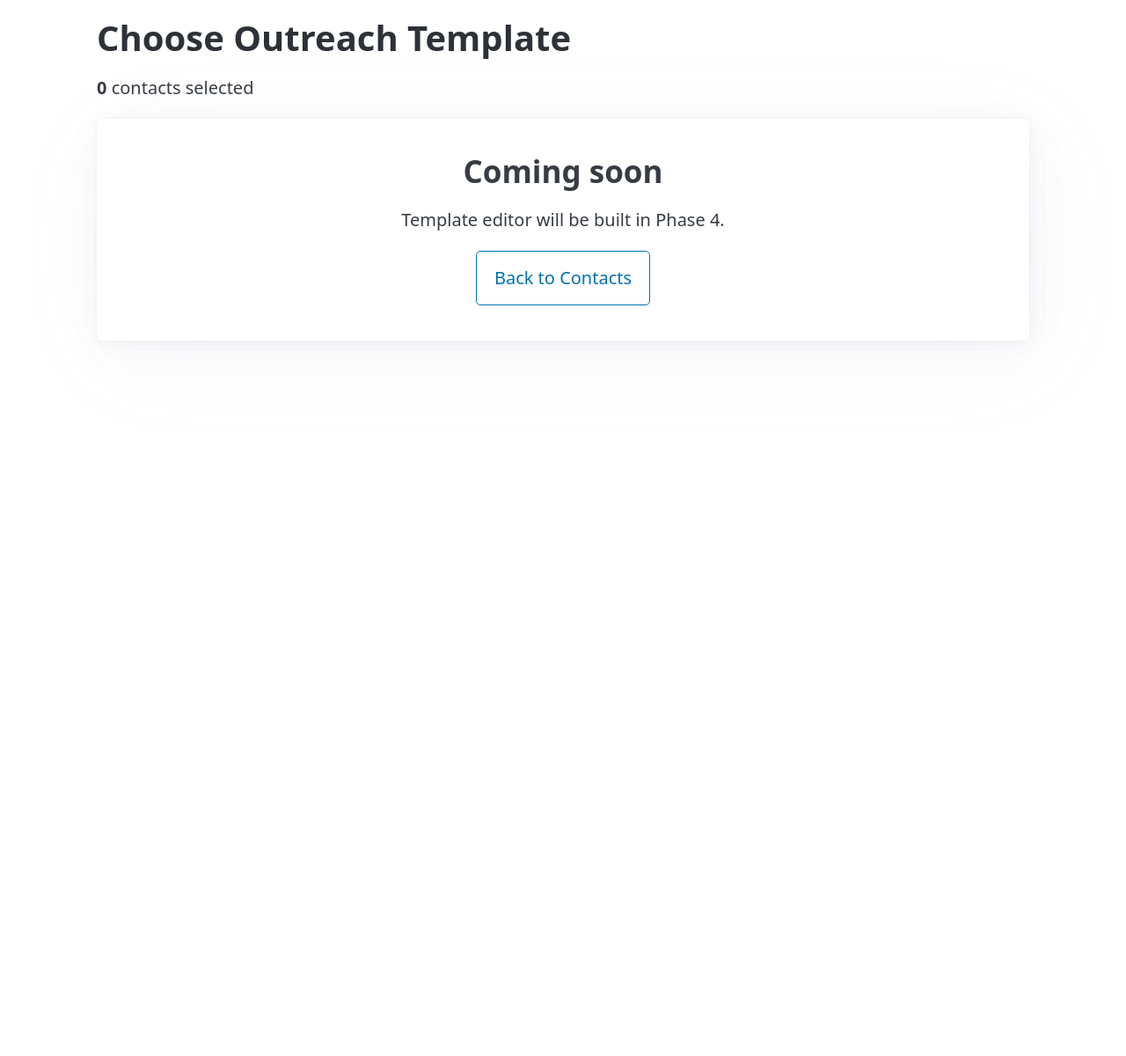
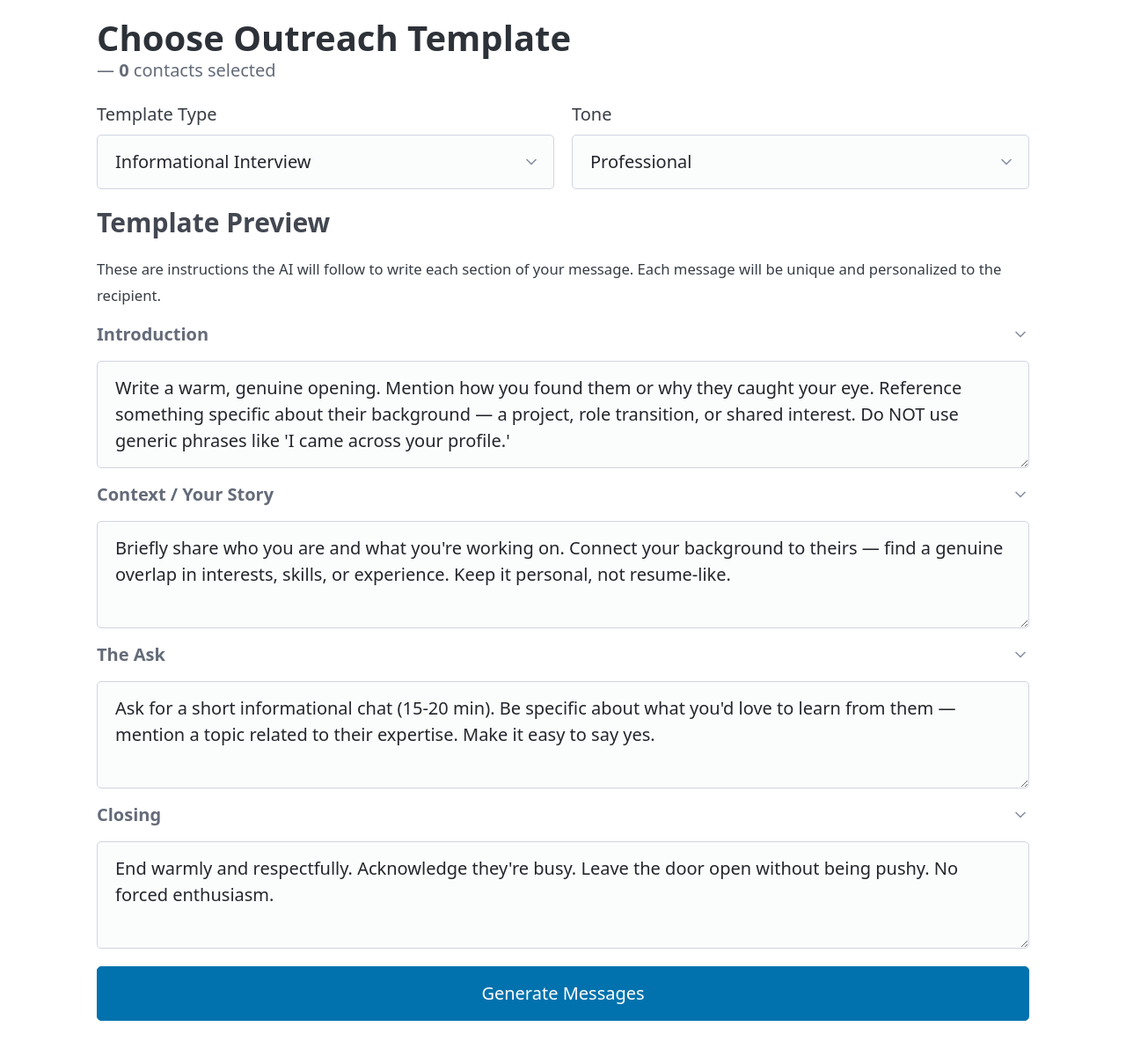
Before and after one commit to AaravChadha/ai_networking_copilot, a FastAPI app: page /goals/1/templates in a window 1280 px wide. Shown: the part 110-1310 px from the top of the page at 88% size. Before the commit the page ends 502 px from the top, so only its background shows below. Run offline with FastAPI, Linux system fonts and the light colour scheme; some libraries are stand-ins or nearby versions.

Commit message:
completed task 4.2 — template editor with type selector, tone, editable section previews

```diff
--- a/app/routers/pages.py
+++ b/app/routers/pages.py
@@ -6,8 +6,9 @@ from sqlalchemy.orm import Session
 
 from app.database import get_db
 from app.templating import templates
-from app.models import Goal, SendConfig
+from app.models import Goal, OutreachTemplate, SendConfig
 from app.services.matching import get_ranked_contacts
+from app.services.templates import get_templates
 
 router = APIRouter()
 
@@ -81,7 +82,9 @@ async def templates_page_post(
 async def templates_page_get(request: Request, goal_id: int, profiles: str = "", db: Session = Depends(get_db)):
     goal = db.query(Goal).filter(Goal.id == goal_id).first()
     profile_ids = [int(x) for x in profiles.split(",") if x.strip()]
+    outreach_templates = get_templates(db, goal_id)
     return templates.TemplateResponse(request, "template_editor.html", {
         "goal": goal,
         "profile_ids": profile_ids,
+        "outreach_templates": outreach_templates,
     })
--- a/app/templates/template_editor.html
+++ b/app/templates/template_editor.html
@@ -5,14 +5,80 @@
 {% block content %}
 <hgroup>
     <h1>Choose Outreach Template</h1>
-    <p>{{ goal.description }}</p>
+    <p>{{ goal.description }} — <strong>{{ profile_ids | length }}</strong> contacts selected</p>
 </hgroup>
 
-<p><strong>{{ profile_ids | length }}</strong> contacts selected</p>
+<form method="post" action="/goals/{{ goal.id }}/generate">
+    {% for pid in profile_ids %}
+    <input type="hidden" name="profile_ids" value="{{ pid }}">
+    {% endfor %}
 
-<article style="text-align: center; padding: 2rem;">
-    <h2>Coming soon</h2>
-    <p>Template editor will be built in Phase 4.</p>
-    <a href="/goals/{{ goal.id }}/contacts" role="button" class="outline">Back to Contacts</a>
-</article>
+    <div class="grid">
+        <div>
+            <label for="template_id">Template Type</label>
+            <select id="template_id" name="template_id" required>
+                {% for t in outreach_templates %}
+                <option value="{{ t.id }}" data-intro="{{ t.intro_template }}" data-context="{{ t.context_template }}" data-ask="{{ t.ask_template }}" data-closing="{{ t.closing_template }}" data-tone="{{ t.tone }}">{{ t.name }}</option>
+                {% endfor %}
+            </select>
+        </div>
+        <div>
+            <label for="tone">Tone</label>
+            <select id="tone" name="tone">
+                <option value="professional">Professional</option>
+                <option value="friendly">Friendly</option>
+                <option value="casual">Casual</option>
+                <option value="enthusiastic">Enthusiastic</option>
+            </select>
+        </div>
+    </div>
+
+    <h3>Template Preview</h3>
+    <p><small>These are instructions the AI will follow to write each section of your message. Each message will be unique and personalized to the recipient.</small></p>
+
+    <details open>
+        <summary><strong>Introduction</strong></summary>
+        <textarea id="preview-intro" name="intro_override" rows="3"></textarea>
+    </details>
+
+    <details open>
+        <summary><strong>Context / Your Story</strong></summary>
+        <textarea id="preview-context" name="context_override" rows="3"></textarea>
+    </details>
+
+    <details open>
+        <summary><strong>The Ask</strong></summary>
+        <textarea id="preview-ask" name="ask_override" rows="3"></textarea>
+    </details>
+
+    <details open>
+        <summary><strong>Closing</strong></summary>
+        <textarea id="preview-closing" name="closing_override" rows="3"></textarea>
+    </details>
+
+    <button type="submit" onclick="this.setAttribute('aria-busy', 'true'); this.textContent='Generating personalized messages...';">
+        Generate Messages
+    </button>
+</form>
+
+<script>
+const select = document.getElementById('template_id');
+const toneSelect = document.getElementById('tone');
+const introEl = document.getElementById('preview-intro');
+const contextEl = document.getElementById('preview-context');
+const askEl = document.getElementById('preview-ask');
+const closingEl = document.getElementById('preview-closing');
+
+function updatePreview() {
+    const opt = select.options[select.selectedIndex];
+    introEl.value = opt.dataset.intro;
+    contextEl.value = opt.dataset.context;
+    askEl.value = opt.dataset.ask;
+    closingEl.value = opt.dataset.closing;
+    toneSelect.value = opt.dataset.tone;
+}
+
+select.addEventListener('change', updatePreview);
+updatePreview();
+</script>
 {% endblock %}
```
Also changed, not shown: CLAUDE.md (+3 -3 lines).
